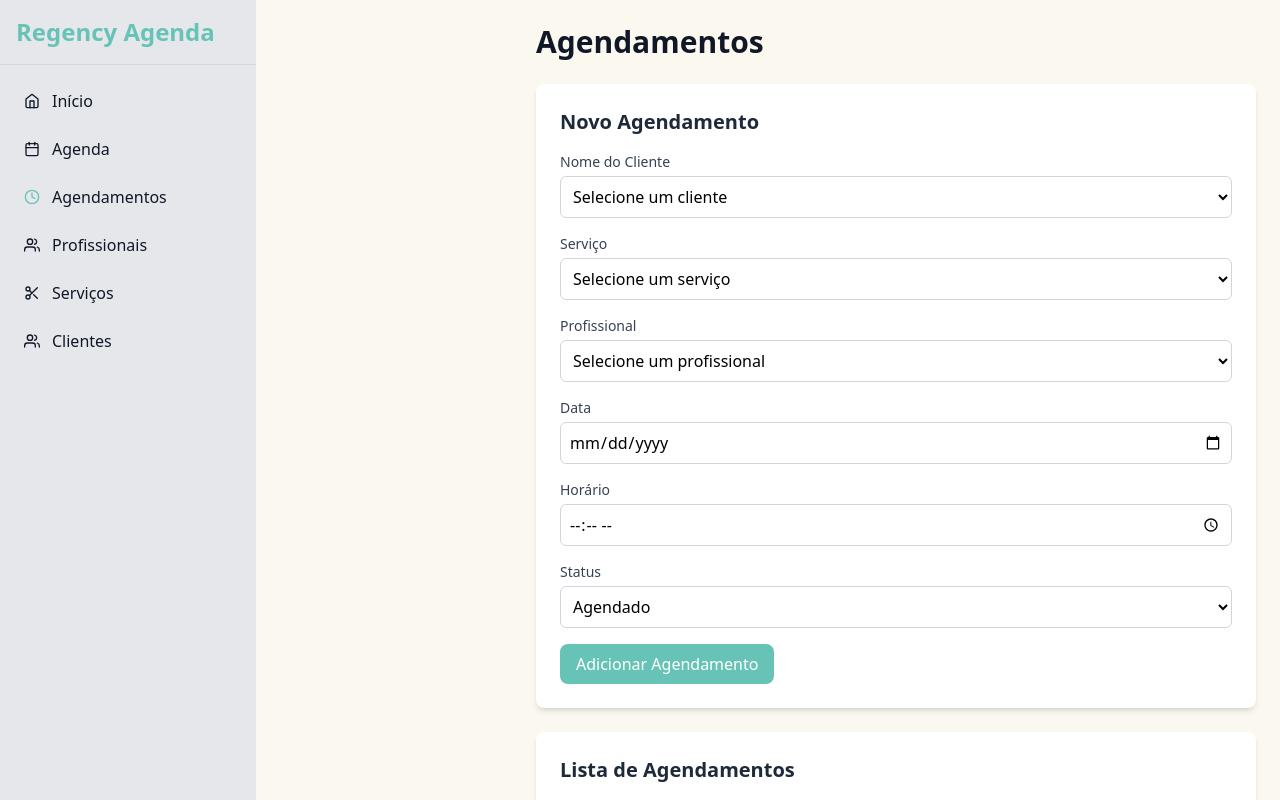
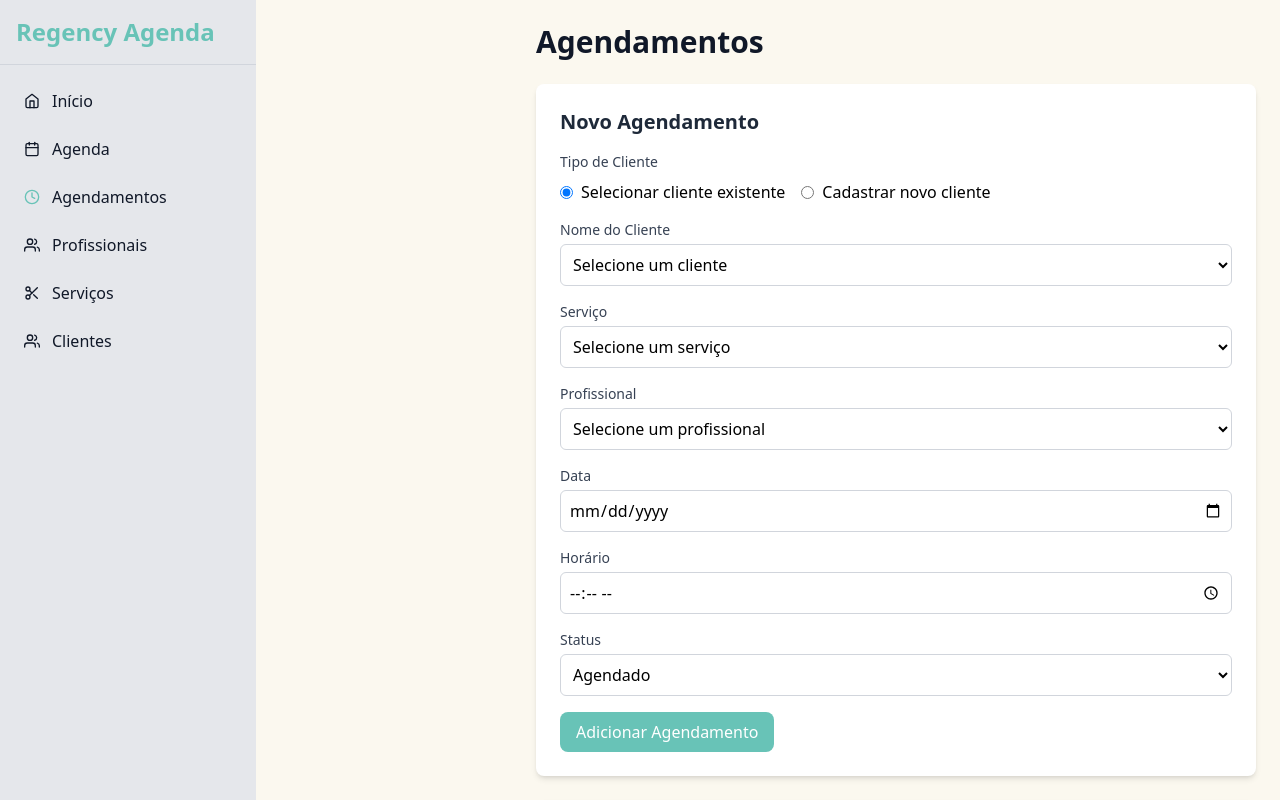
Before and after one commit to malopez23/regency-agenda, a React (Vite) app: page /appointments in a window 1280 px wide. Shown: the top 800 px of the page. Built offline with nearby package versions, Linux system fonts and the light colour scheme.

Commit message:
Ajuste no formulário de agendamentos para suportar clientes existentes e novos

```diff
--- a/src/pages/Appointments.jsx
+++ b/src/pages/Appointments.jsx
@@ -3,12 +3,13 @@ import { AppContext } from '../context/AppContext';
 
 const Appointments = () => {
   // Usar dados do Context
-  const { professionals, services, clients, appointments, setAppointments } = useContext(AppContext);
+  const { professionals, services, clients, setClients, appointments, setAppointments } = useContext(AppContext);
 
   // Estado para o formulário de adicionar/editar
   const [formData, setFormData] = useState({
     id: null,
     clientName: "",
+    clientPhone: "",
     service: "",
     professional: "",
     date: "",
@@ -18,15 +19,31 @@ const Appointments = () => {
   const [isEditing, setIsEditing] = useState(false);
   // Estado para controlar o modal
   const [showModal, setShowModal] = useState(false);
+  // Estado para controlar a escolha entre cliente existente e novo
+  const [clientOption, setClientOption] = useState("existing"); // "existing" ou "new"
 
   // Função para adicionar ou editar um agendamento
   const handleSubmit = (e) => {
     e.preventDefault();
+
+    let finalClientName = formData.clientName;
+
+    // Se for um novo cliente, adicionar ao Context
+    if (clientOption === "new") {
+      const newClient = {
+        id: clients.length + 1,
+        name: formData.clientName,
+        phone: formData.clientPhone,
+      };
+      setClients([...clients, newClient]);
+      finalClientName = newClient.name;
+    }
+
     if (isEditing) {
       // Editar agendamento existente
       setAppointments(
         appointments.map((appt) =>
-          appt.id === formData.id ? { ...formData } : appt
+          appt.id === formData.id ? { ...formData, clientName: finalClientName } : appt
         )
       );
       setIsEditing(false);
@@ -34,26 +51,40 @@ const Appointments = () => {
       // Adicionar novo agendamento
       const newAppointment = {
         id: appointments.length + 1,
-        ...formData,
+        clientName: finalClientName,
+        service: formData.service,
+        professional: formData.professional,
+        date: formData.date,
+        time: formData.time,
+        status: formData.status,
       };
       setAppointments([...appointments, newAppointment]);
     }
+
     // Mostrar o modal após o envio
     setShowModal(true);
     setFormData({
       id: null,
       clientName: "",
+      clientPhone: "",
       service: "",
       professional: "",
       date: "",
       time: "",
       status: "Agendado",
     });
+    setClientOption("existing");
   };
 
   // Função para preencher o formulário ao editar
   const handleEdit = (appointment) => {
-    setFormData(appointment);
+    // Verificar se o cliente do agendamento existe na lista de clientes
+    const clientExists = clients.find((client) => client.name === appointment.clientName);
+    setFormData({
+      ...appointment,
+      clientPhone: clientExists ? clientExists.phone : "",
+    });
+    setClientOption(clientExists ? "existing" : "new");
     setIsEditing(true);
   };
 
@@ -73,6 +104,39 @@ const Appointments = () => {
           {isEditing ? "Editar Agendamento" : "Novo Agendamento"}
         </h2>
         <form onSubmit={handleSubmit} className="space-y-4">
+          {/* Escolha entre cliente existente e novo */}
+          <div>
+            <label className="block text-sm font-medium text-gray-700 mb-2">
+              Tipo de Cliente
+            </label>
+            <div className="flex space-x-4">
+              <label className="flex items-center">
+                <input
+                  type="radio"
+                  name="clientOption"
+                  value="existing"
+                  checked={clientOption === "existing"}
+                  onChange={() => setClientOption("existing")}
+                  className="mr-2 focus:ring-[#68C3B7]"
+                />
+                Selecionar cliente existente
+              </label>
+              <label className="flex items-center">
+                <input
+                  type="radio"
+                  name="clientOption"
+                  value="new"
+                  checked={clientOption === "new"}
+                  onChange={() => setClientOption("new")}
+                  className="mr-2 focus:ring-[#68C3B7]"
+                />
+                Cadastrar novo cliente
+              </label>
+            </div>
+          </div>
+
+          {/* Campos de cliente */}
+          {clientOption === "existing" ? (
             <div>
               <label className="block text-sm font-medium text-gray-700">Nome do Cliente</label>
               <select
@@ -89,6 +153,33 @@ const Appointments = () => {
                 ))}
               </select>
             </div>
+          ) : (
+            <>
+              <div>
+                <label className="block text-sm font-medium text-gray-700">Nome do Cliente</label>
+                <input
+                  type="text"
+                  value={formData.clientName}
+                  onChange={(e) => setFormData({ ...formData, clientName: e.target.value })}
+                  className="mt-1 block w-full border border-gray-300 rounded-md p-2 focus:ring-[#68C3B7] focus:border-[#68C3B7]"
+                  required
+                />
+              </div>
+              <div>
+                <label className="block text-sm font-medium text-gray-700">Telefone</label>
+                <input
+                  type="text"
+                  value={formData.clientPhone}
+                  onChange={(e) => setFormData({ ...formData, clientPhone: e.target.value })}
+                  className="mt-1 block w-full border border-gray-300 rounded-md p-2 focus:ring-[#68C3B7] focus:border-[#68C3B7]"
+                  placeholder="Ex.: (11) 98765-4321"
+                  required
+                />
+              </div>
+            </>
+          )}
+
+          {/* Outros campos do formulário */}
           <div>
             <label className="block text-sm font-medium text-gray-700">Serviço</label>
             <select
@@ -169,12 +260,14 @@ const Appointments = () => {
                 setFormData({
                   id: null,
                   clientName: "",
+                  clientPhone: "",
                   service: "",
                   professional: "",
                   date: "",
                   time: "",
                   status: "Agendado",
                 });
+                setClientOption("existing");
               }}
               className="ml-2 bg-gray-300 text-gray-800 px-4 py-2 rounded-lg hover:bg-gray-400 transition-colors"
             >
```
Lines whose indentation alone changed are shown as unchanged.
